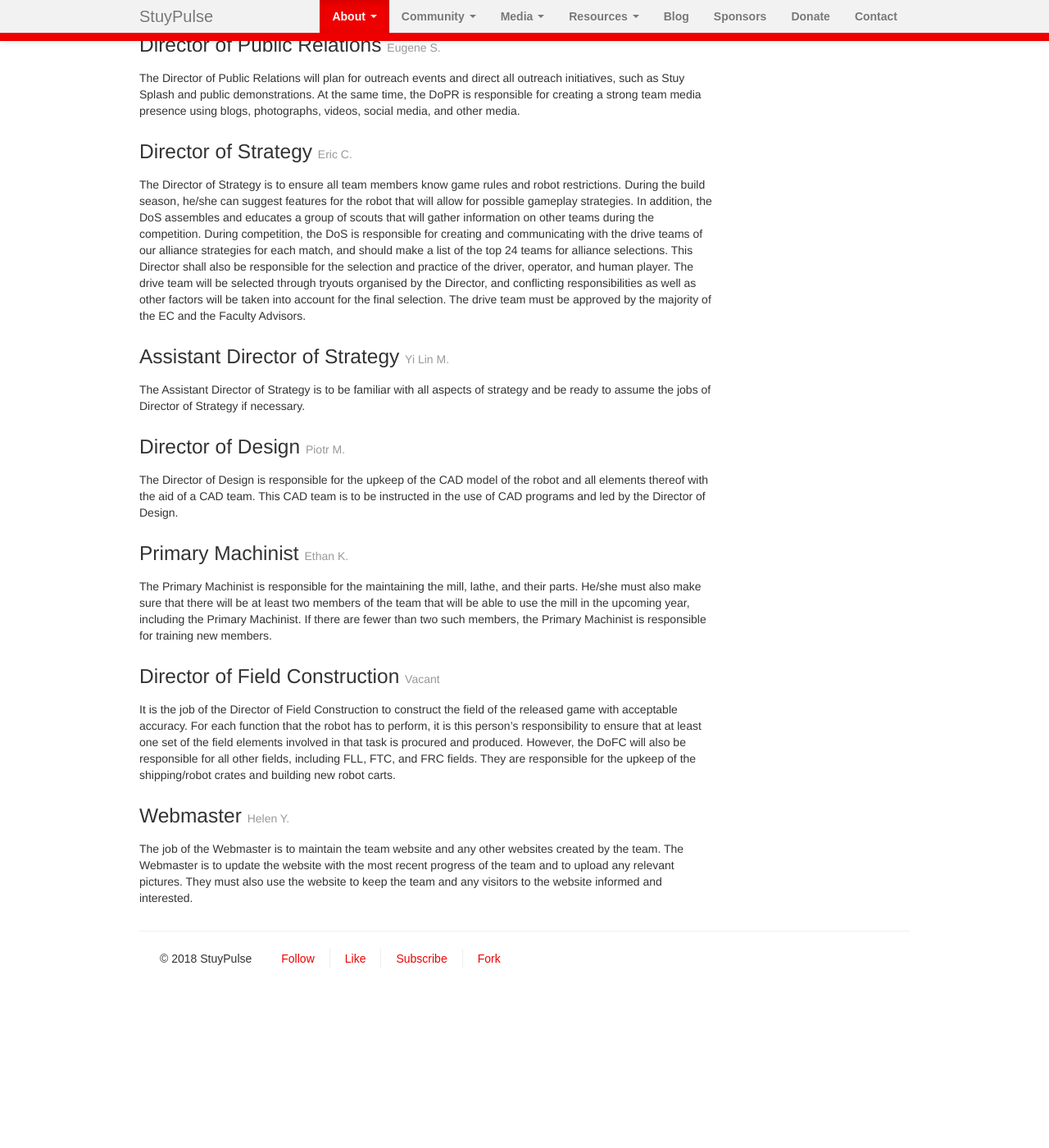
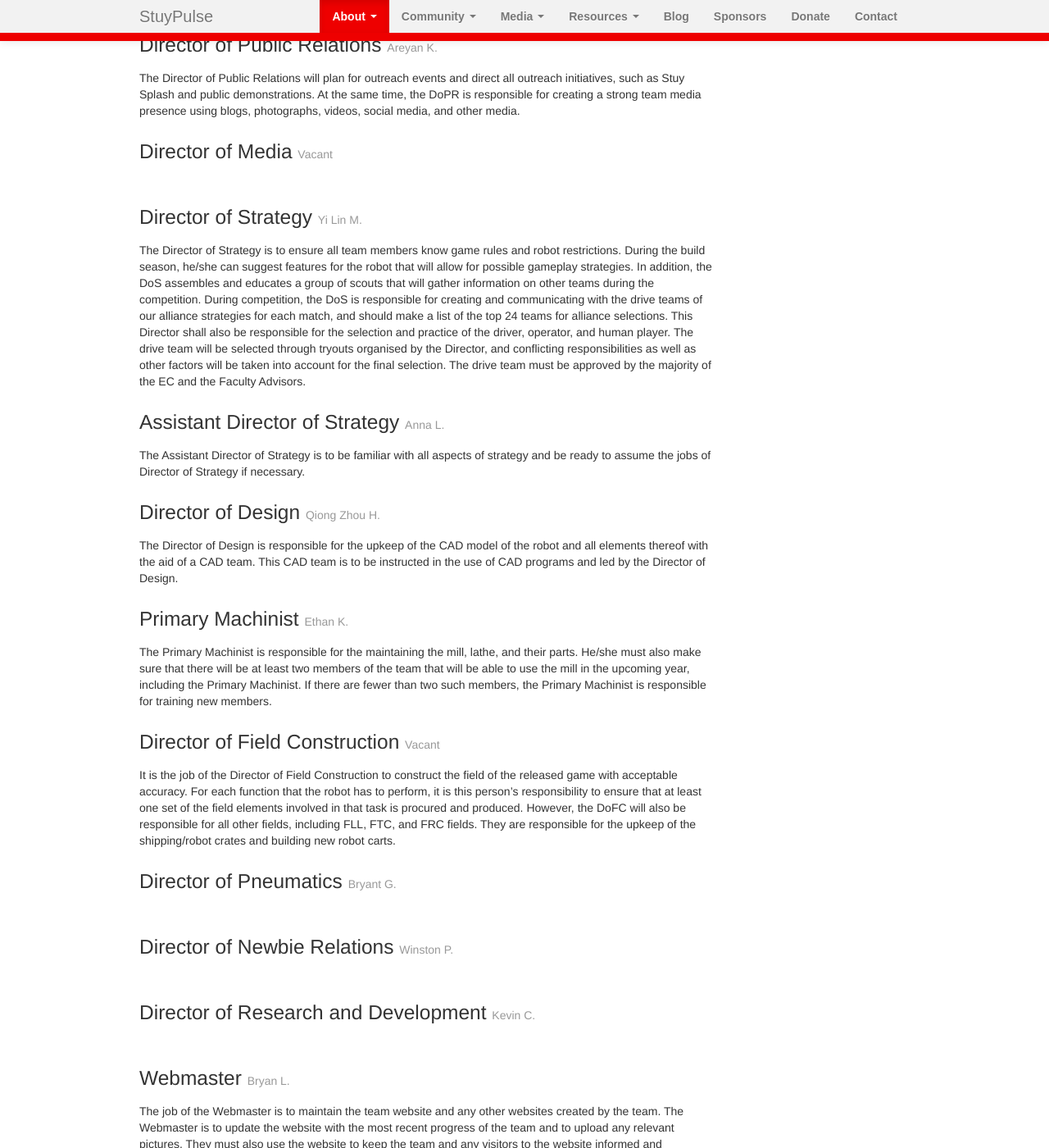
Before and after one commit to StuyPulse/team694.github.io, a Jekyll site: the page built from about/ec/index.md, in a window 1280 px wide and 1400 px high, scrolled down 2495 px. Shown: the whole window at 82% size. Built offline with Jekyll 4.4.1, drawn with Linux system fonts in a browser that asks for light colours; nearby versions of some CDN libraries; before the commit the page ends 3716 px from its top, so only the background shows below that; some of the changed text lies outside the part shown.

Commit message:
Edit leadership names and create blank area for new positions

```diff
--- a/_data/ec.yml
+++ b/_data/ec.yml
@@ -2,47 +2,55 @@
 # Used by: /about/ec
 # For each position, name is required and photo is optional.
 poe:
-    name: Levi O.
+    name: Navid K.
     photo: /img/ec/levi_olevsky.jpg
 pom:
-    name: Yedoh K.
+    name: Coby S.
     photo: /img/ec/yedoh_kang.jpg
 pse:
-    name: Adris J.
+    name: Hui Min W.
     photo: /img/ec/adris_jautakas.jpg
 vpoe:
-    name: Navid K.
+    name: Eric C.
     photo: /img/ec/navid_kashem.jpg
 vpom:
-    name: Lamia B.
+    name: Dechen P.
     photo: /img/ec/lamia_bushra.jpg
 vpse:
-    name: Hui Min W.
+    name: Pratham R.
     photo: /img/ec/hui_min_wu.jpg
 lab-ops:
-    name: Isabella R.
+    name: Endar L. & Alyson L.
 ops:
-    name: Leilei H.
+    name: Vacant
 finance:
-    name: Winne L.
+    name: Vacant
+media:
+    name: Vacant
 pr:
-    name: Eugene S.
+    name: Areyan K.
 procurement:
-    name: Coby S.
+    name: Ryan A.
 electronics:
-    name: Brian L.
+    name: Colin H.
     photo: /img/ec/brian_leung.jpg
 adoe:
-    name: Colin H.
+    name: Seonga O.
 field:
     name: Vacant
+pneumatics:
+    name: Bryant G.
+nr:
+    name: Winston P.
+rad:
+    name: Kevin C.
 strategy:
-    name: Eric C.
+    name: Yi Lin M.
 ados:
-    name: Yi Lin M.
+    name: Anna L.
 design:
-    name: Piotr M.
+    name: Qiong Zhou H.
 machinist:
     name: Ethan K.
 webmaster:
-    name: Helen Y.
+    name: Bryan L.
--- a/about/ec/index.md
+++ b/about/ec/index.md
@@ -84,6 +84,11 @@ The Director of Operations will handle the day-to-day operations of the marketin
 The Director of Public Relations will plan for outreach events and direct all outreach initiatives, such as Stuy Splash and public demonstrations. At the same time, the DoPR is responsible for creating a strong team media presence using blogs, photographs, videos, social media, and other media.
 </div>
 
+### Director of Media <small>{{ site.data.ec.media.name }}</small>
+<div markdown="1" class="ec-description">
+{% if site.data.ec.media.photo %} <img src="{{ site.data.ec.media.photo }}" class="ec-photo" alt="Director of Media"> {% endif %}
+</div>
+
 ### Director of Strategy <small>{{ site.data.ec.strategy.name }}</small>
 <div markdown="1" class="ec-description">
 {% if site.data.ec.strategy.photo %} <img src="{{ site.data.ec.strategy.photo }}" class="ec-photo" alt="Director of Strategy"> {% endif %}
@@ -114,6 +119,21 @@ The Primary Machinist is responsible for the maintaining the mill, lathe, and th
 It is the job of the Director of Field Construction to construct the field of the released game with acceptable accuracy. For each function that the robot has to perform, it is this person’s responsibility to ensure that at least one set of the field elements involved in that task is procured and produced. However, the DoFC will also be responsible for all other fields, including FLL, FTC, and FRC fields. They are responsible for the upkeep of the shipping/robot crates and building new robot carts.
 </div>
 
+### Director of Pneumatics <small>{{ site.data.ec.pneumatics.name }}</small>
+<div markdown="1" class="ec-description">
+{% if site.data.ec.pneumatics.photo %} <img src="{{ site.data.ec.pneumatics.photo }}" class="ec-photo" alt="Director of Pneumatics"> {% endif %}
+</div>
+
+### Director of Newbie Relations <small>{{ site.data.ec.nr.name }}</small>
+<div markdown="1" class="ec-description">
+{% if site.data.ec.nr.photo %} <img src="{{ site.data.ec.nr.photo }}" class="ec-photo" alt="Director of Newbie Relations"> {% endif %}
+</div>
+
+### Director of Research and Development <small>{{ site.data.ec.rad.name }}</small>
+<div markdown="1" class="ec-description">
+{% if site.data.ec.rad.photo %} <img src="{{ site.data.ec.rad.photo }}" class="ec-photo" alt="Director of Research and Development"> {% endif %}
+</div>
+
 ### Webmaster <small>{{ site.data.ec.webmaster.name }}</small>
 <div markdown="1" class="ec-description">
 {% if site.data.ec.webmaster.photo %} <img src="{{ site.data.ec.webmaster.photo }}" class="ec-photo" alt="Webmaster"> {% endif %}
```
